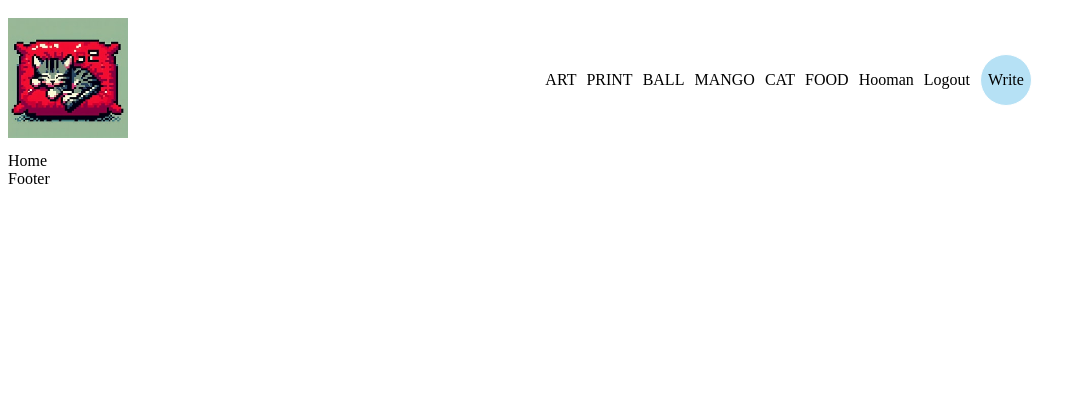
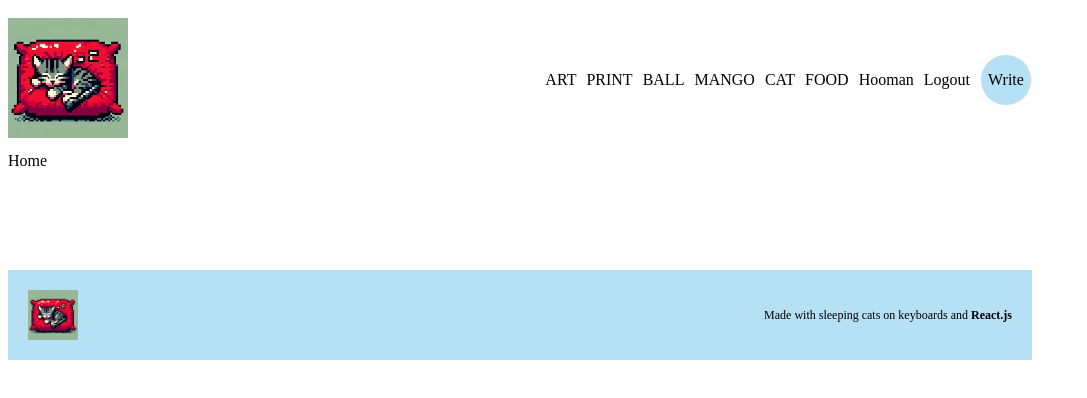
Before and after one commit to hoomanity/cautious-palm-tree, a React (Vite) app in the folder client/: page / in a window 1280 px wide. Shown: the top 398 px of the page, without its empty margins (0-1087 px from the left). Built offline with nearby package versions, Linux system fonts and the light colour scheme.

Commit message:
adding footer links with proper style

```diff
--- a/client/src/components/Footer.jsx
+++ b/client/src/components/Footer.jsx
@@ -1,8 +1,12 @@
 import React from 'react'
+import Logo from '../img/logo.jpg'
 
 function Footer() {
   return (
-    <div>Footer</div>
+    <footer>
+      <img src={Logo} alt="" />
+      <span>Made with sleeping cats on keyboards and <b>React.js</b></span>
+    </footer>
   )
 }
 
--- a/client/src/style.scss
+++ b/client/src/style.scss
@@ -103,5 +103,20 @@
         }
       }
     }
+
+    //FOOTER
+
+    footer {
+      margin-top: 100px;
+      padding: 20px;
+      background-color: $lightGreen;
+      display: flex;
+      align-items: center;
+      justify-content: space-between;
+      font-size: 12px;
+      img {
+        height: 50px;
+      }
+    }
   }
 }
```
